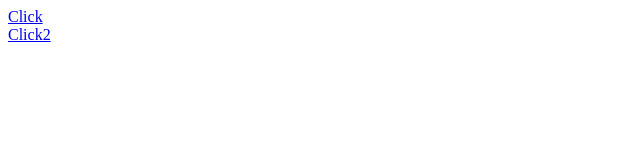
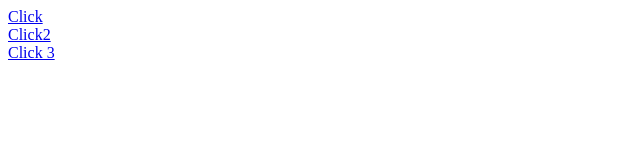
Before and after one commit to cckit/testing-pages, a plain HTML site: page index.html in a window 1280 px wide. Shown: the full height of the page, 0-640 px from the left. Drawn offline with Linux system fonts and the light colour scheme.

Commit message:
Update index.html

```diff
--- a/index.html
+++ b/index.html
@@ -1,3 +1,5 @@
 <a href="content://com.android.calendar/events#Intent;action=android.intent.action.INSERT;S.description=Group%20class;l.endTime=1326933028444;l.beginTime=1326929428444;S.eventLocation=The%20gym;S.title=Yoga;S.android.intent.extra.EMAIL=rowan%40example.com%2Ctrevor%40example.com;i.availability=0;end">Click</a>
 <br>
 <a href="intent://com.android.calendar/events#Intent;scheme=content;action=android.intent.action.INSERT;S.description=Group%20class;l.endTime=1326933015715;l.beginTime=1326929415715;S.eventLocation=The%20gym;S.title=Yoga;S.android.intent.extra.EMAIL=rowan%40example.com%2Ctrevor%40example.com;i.availability=0;end">Click2</a>
+<br>
+<a href="https://www.google.com/calendar/render?action=TEMPLATE&text=Title&dates=20190227/20190228">Click 3</a>
```
